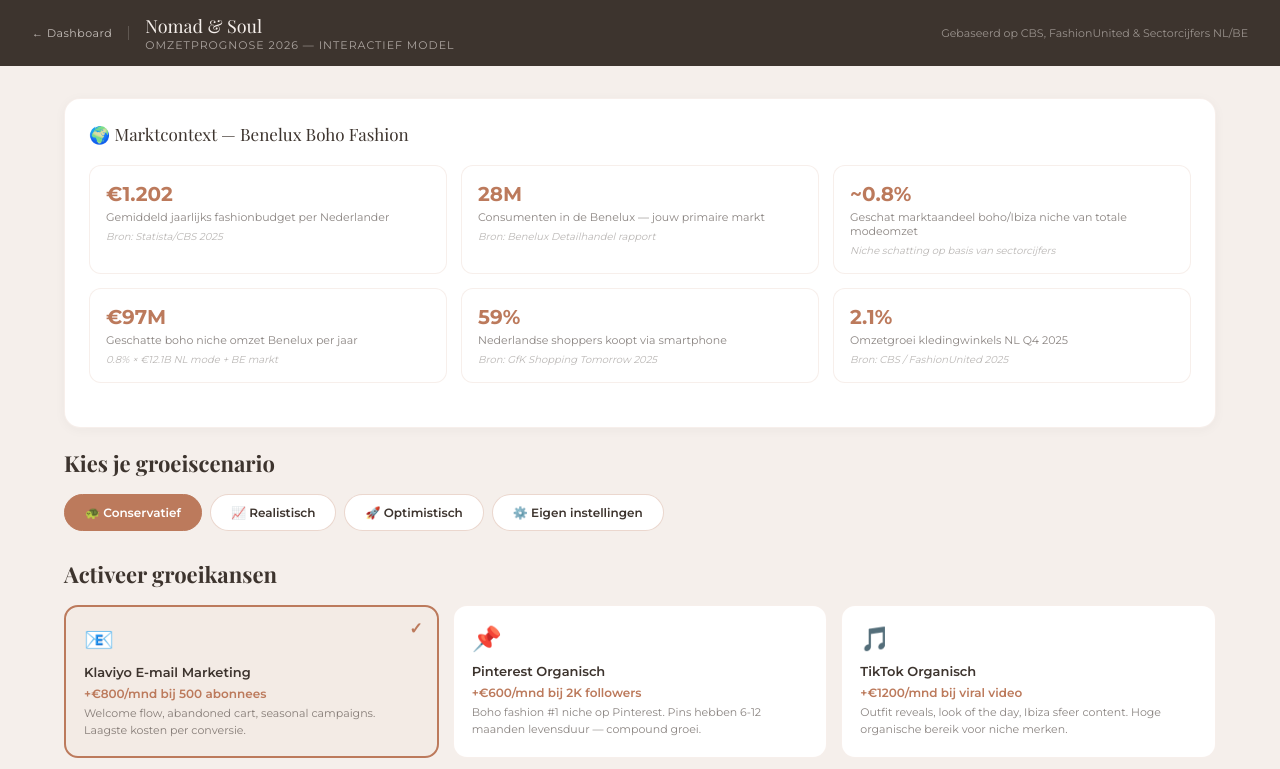
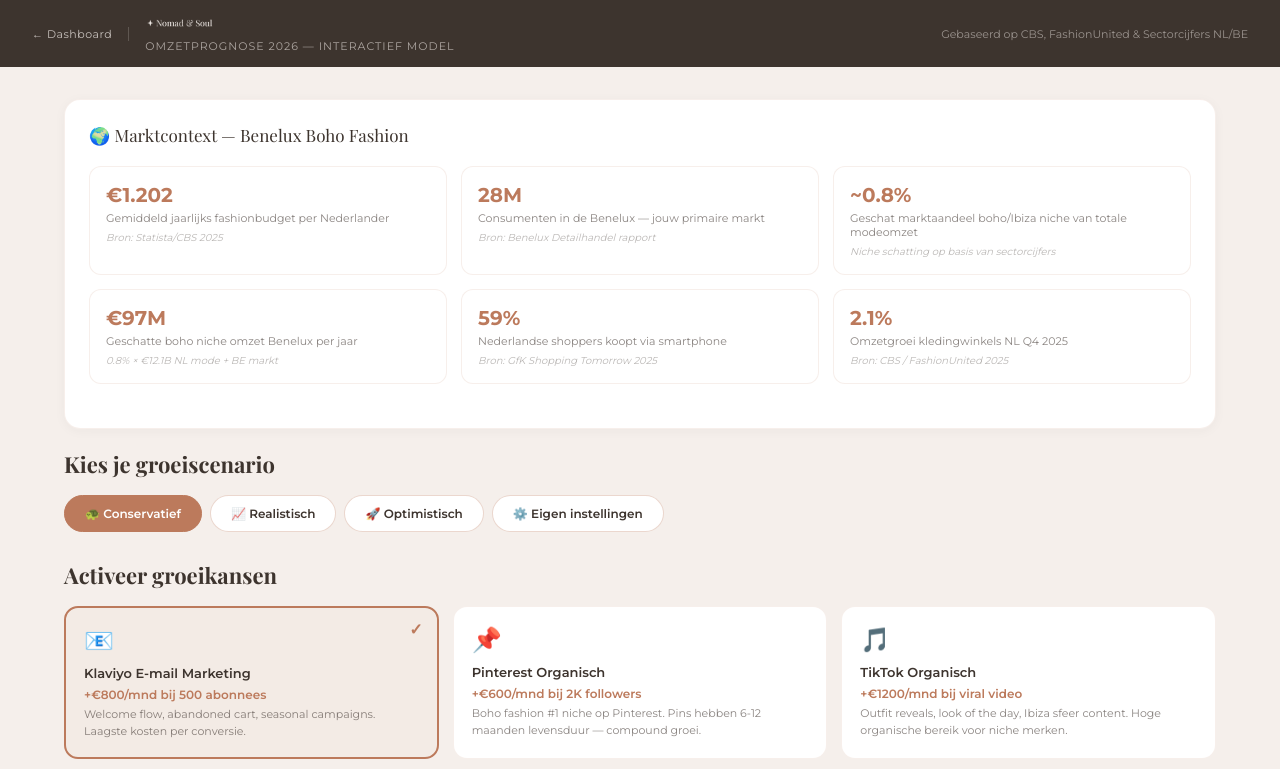
Before and after one commit to nomadandsoul/nomad-curator, a plain HTML site: page nomad-omzetprognose.html in a window 1280 px wide. Shown: the top 769 px of the page. Drawn offline with nearby package versions, Linux system fonts and the light colour scheme; a web font is replaced by a local one.

```diff
--- a/nomad-omzetprognose.html
+++ b/nomad-omzetprognose.html
@@ -102,7 +102,7 @@ input[type="range"] { width: 100%; accent-color: #BC7A5C; cursor: pointer; }
 <div class="topbar">
   <div style="display:flex;align-items:center;gap:16px;">
     <a href="index.html" style="display:flex;align-items:center;gap:5px;color:#F5EFEB;opacity:0.75;text-decoration:none;font-size:11px;letter-spacing:0.5px;border-right:1px solid rgba(245,239,235,0.25);padding-right:16px;">← Dashboard</a>
-    <div><div class="topbar-brand">Nomad & Soul</div><div class="topbar-sub">Omzetprognose 2026 — Interactief Model</div></div>
+    <div><img src="logo-ivory.png" alt="Nomad & Soul" style="height:18px;width:auto;margin-bottom:3px;"><div class="topbar-sub">Omzetprognose 2026 — Interactief Model</div></div>
   </div>
   <div style="font-size:11px;opacity:0.5;">Gebaseerd op CBS, FashionUnited & Sectorcijfers NL/BE</div>
 </div>
```
